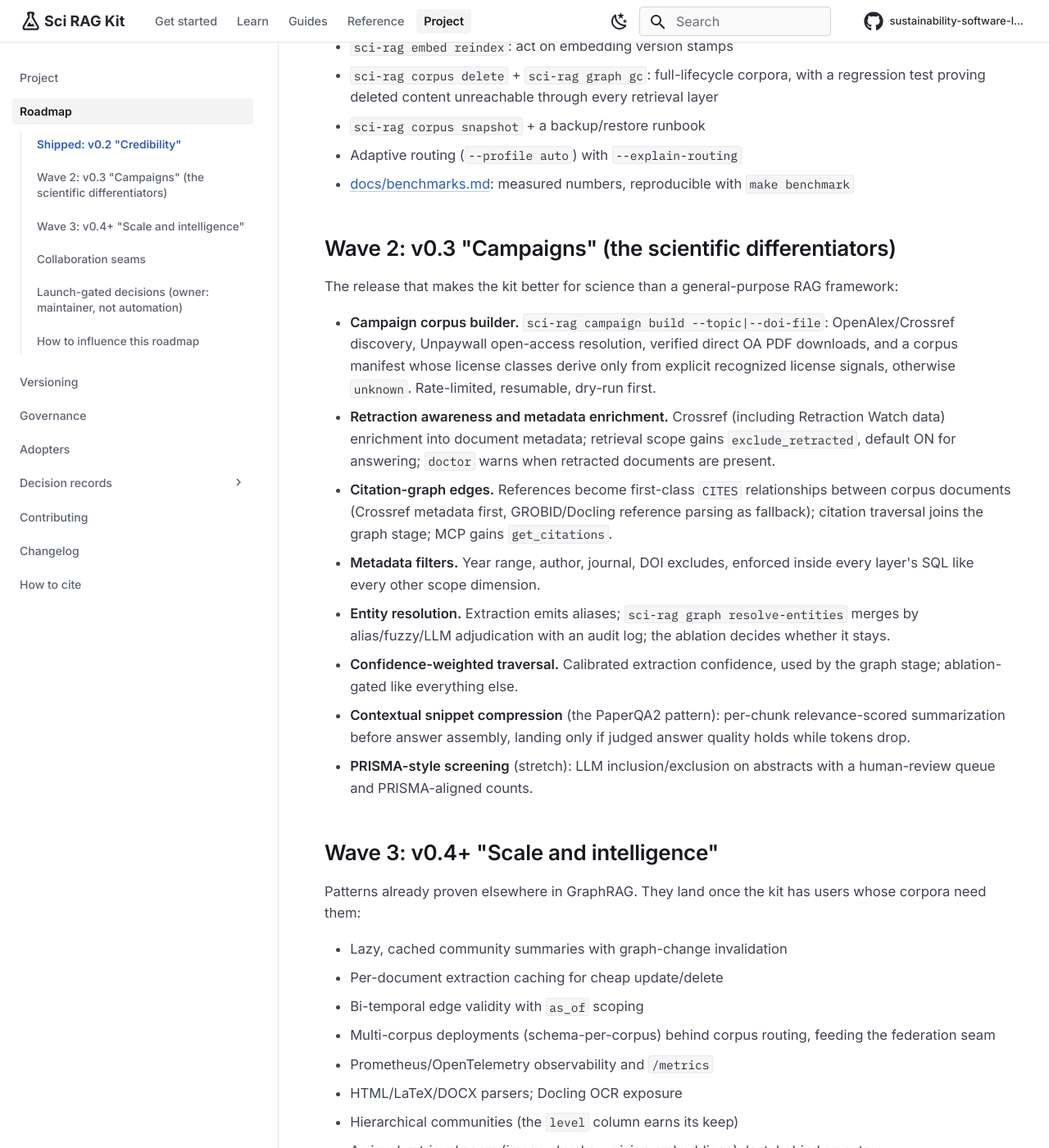
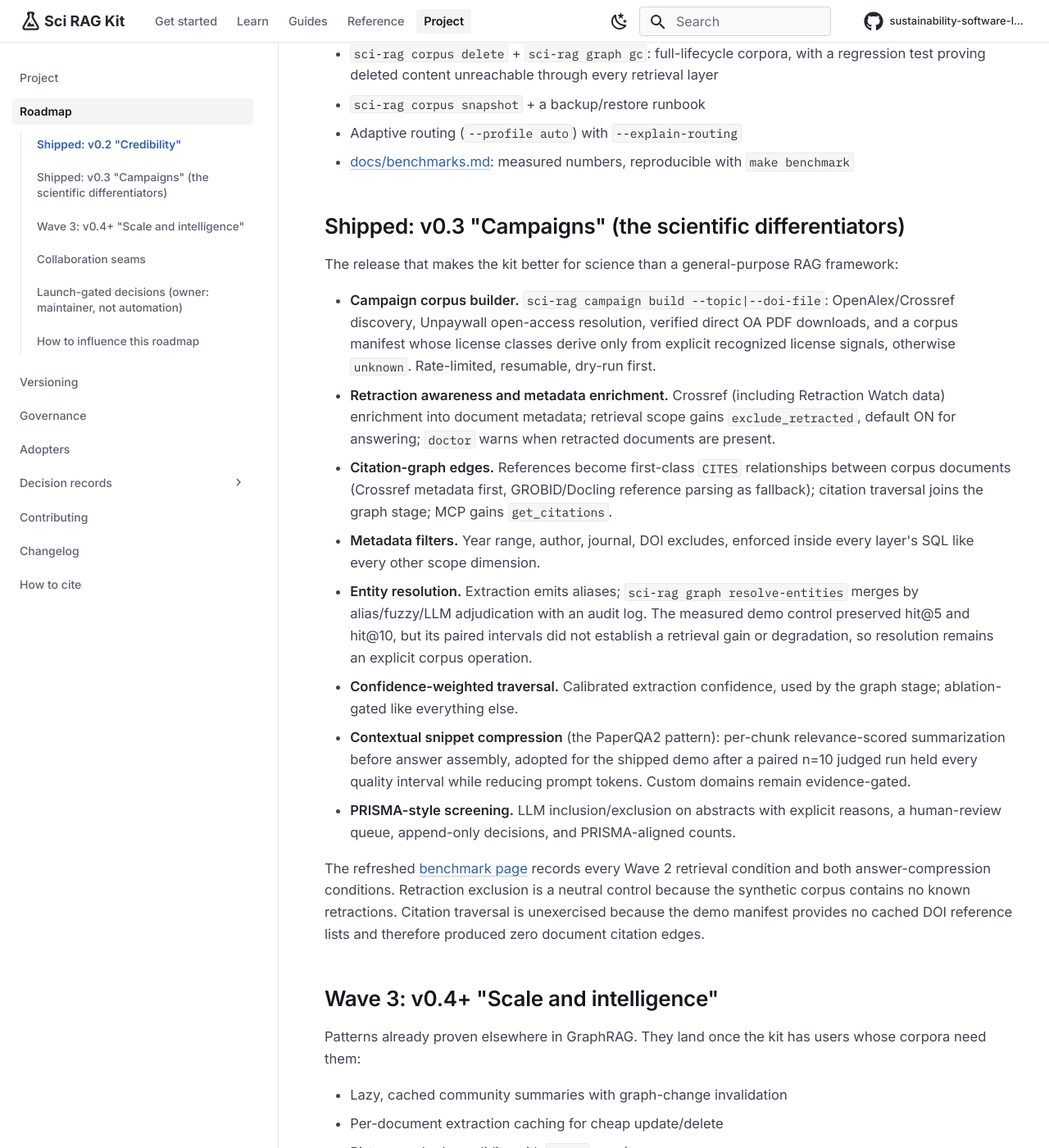
Before and after one commit to sustainability-software-lab/sci-rag-kit, an MkDocs documentation site: the page built from docs/ROADMAP.md, in a window 1280 px wide and 1400 px high, scrolled down 757 px. Shown: the whole window at 82% size. Built offline with MkDocs 1.6.1 and Material for MkDocs 9.7.7, drawn with Linux system fonts in a browser that asks for light colours; nearby versions of some CDN libraries; library files that are not in the unit come from our copies; some of the changed text lies outside the part shown.

```diff
--- a/docs/ROADMAP.md
+++ b/docs/ROADMAP.md
@@ -2,9 +2,9 @@
 
 Where the kit is going, in the order the evidence supports.
 
-Wave 1, v0.2 "Credibility", has shipped. Waves 2 and 3 are committed
-directions, and each one gets its own planning pass before anyone writes
-code. Anything that touches retrieval lands the same way: behind an
+Waves 1 and 2 have shipped. Wave 3 is a committed direction and gets its
+own planning pass before anyone writes code. Anything that touches retrieval
+lands the same way: behind an
 ablation config, with before and after numbers on a benchmark page. If
 the numbers do not hold up, it does not land.
 
@@ -34,7 +34,7 @@ what the code actually did:
 - [docs/benchmarks.md](benchmarks.md): measured numbers, reproducible
   with `make benchmark`
 
-## Wave 2: v0.3 "Campaigns" (the scientific differentiators)
+## Shipped: v0.3 "Campaigns" (the scientific differentiators)
 
 The release that makes the kit better for science than a general-purpose
 RAG framework:
@@ -56,14 +56,25 @@ RAG framework:
   enforced inside every layer's SQL like every other scope dimension.
 - **Entity resolution.** Extraction emits aliases;
   `sci-rag graph resolve-entities` merges by alias/fuzzy/LLM
-  adjudication with an audit log; the ablation decides whether it stays.
+  adjudication with an audit log. The measured demo control preserved
+  hit@5 and hit@10, but its paired intervals did not establish a retrieval
+  gain or degradation, so resolution remains an explicit corpus operation.
 - **Confidence-weighted traversal.** Calibrated extraction confidence,
   used by the graph stage; ablation-gated like everything else.
 - **Contextual snippet compression** (the PaperQA2 pattern):
   per-chunk relevance-scored summarization before answer assembly,
-  landing only if judged answer quality holds while tokens drop.
-- **PRISMA-style screening** (stretch): LLM inclusion/exclusion on
-  abstracts with a human-review queue and PRISMA-aligned counts.
+  adopted for the shipped demo after a paired n=10 judged run held every
+  quality interval while reducing prompt tokens. Custom domains remain
+  evidence-gated.
+- **PRISMA-style screening.** LLM inclusion/exclusion on abstracts with
+  explicit reasons, a human-review queue, append-only decisions, and
+  PRISMA-aligned counts.
+
+The refreshed [benchmark page](benchmarks.md) records every Wave 2 retrieval
+condition and both answer-compression conditions. Retraction exclusion is a
+neutral control because the synthetic corpus contains no known retractions.
+Citation traversal is unexercised because the demo manifest provides no cached
+DOI reference lists and therefore produced zero document citation edges.
 
 ## Wave 3: v0.4+ "Scale and intelligence"
 
@@ -121,7 +132,10 @@ because each one is a judgment call with public consequences:
 - JOSS (Journal of Open Source Software) submission
 - PyPI publication
 - A hosted demo (for example Hugging Face Spaces)
-- Flipping the repository public
+- Creating the final `v0.3.0` tag
+
+Repository visibility was completed separately during `0.3.0a1` packaging
+validation. The remaining items above still require a maintainer decision.
 
 ## How to influence this roadmap
 
--- a/pyproject.toml
+++ b/pyproject.toml
@@ -1,6 +1,6 @@
 [project]
 name = "sci-rag-kit"
-version = "0.3.0a1"
+version = "0.3.0"
 description = "A DIY GraphRAG factory for scientific domains: ingest your literature, build a knowledge graph in Postgres, retrieve with five fused layers, evaluate honestly, and serve over REST and MCP."
 readme = "README.md"
 requires-python = ">=3.11"
```
Also changed, not shown: CHANGELOG.md (+41 -2 lines), docs/citation.md (+1 -1 lines), docs/index.md (+1 -1 lines), 1 other file.
